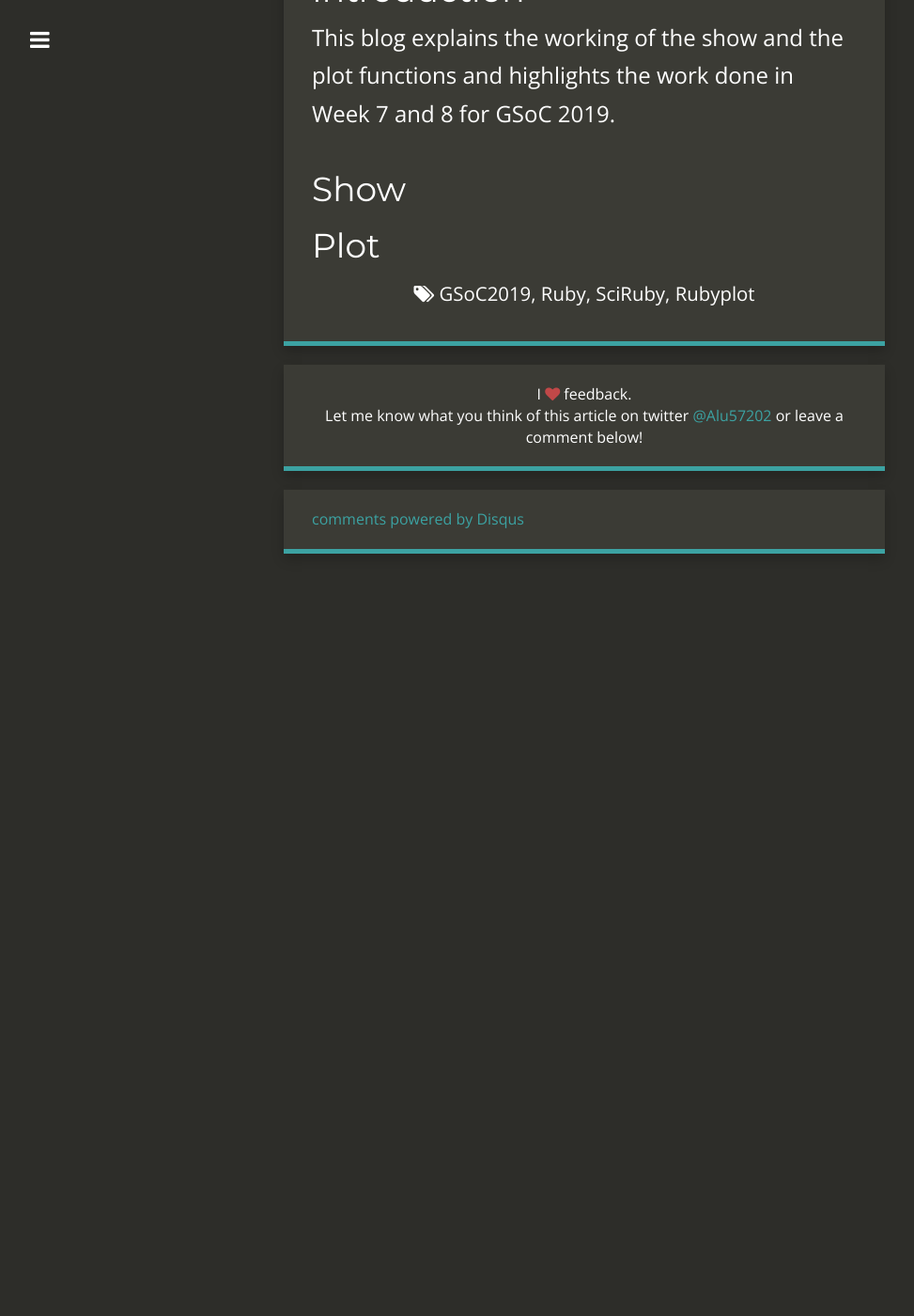
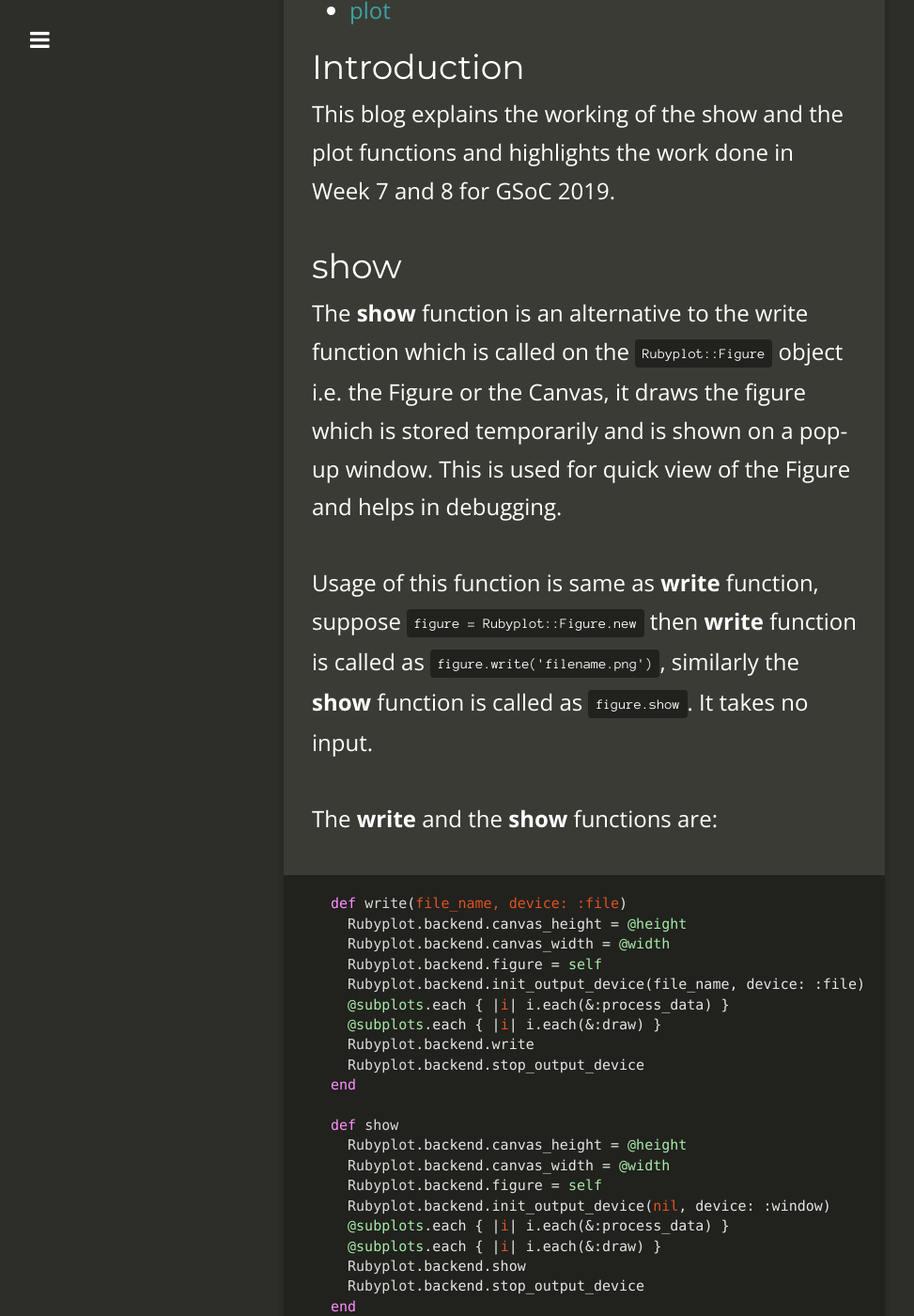
Before and after one commit to alishdipani/Old_Website, a Jekyll site: the page built from _posts/2019-07-26-The-show-and-the-plot-functions.md, in a window 1280 px wide and 1400 px high, scrolled down 635 px. Shown: the whole window at 94% size, without its empty margins (18-991 px from the left). Built offline with Jekyll 4.4.1, drawn with Linux system fonts in a browser that asks for light colours; nearby versions of some CDN libraries; comment, search, counter and statistics services are not loaded; before the commit the page ends 1265 px from its top, so only the background shows below that; some of the changed text lies outside the part shown.

Commit message:
Update 2019-07-26-The-show-and-the-plot-functions.md

````diff
--- a/_posts/2019-07-26-The-show-and-the-plot-functions.md
+++ b/_posts/2019-07-26-The-show-and-the-plot-functions.md
@@ -18,6 +18,42 @@ tags:
 # Introduction
 This blog explains the working of the show and the plot functions and highlights the work done in Week 7 and 8 for GSoC 2019.
 
-# Show
+# show
+The **show** function is an alternative to the write function which is called on the `Rubyplot::Figure` object i.e. the Figure or the Canvas, it draws the figure which is stored temporarily and is shown on a pop-up window. This is used for quick view of the Figure and helps in debugging.
 
-# Plot
+Usage of this function is same as **write** function, suppose `figure = Rubyplot::Figure.new` then **write** function is called as `figure.write('filename.png')`, similarly the **show** function is called as `figure.show`. It takes no input.
+
+The **write** and the **show** functions are:
+```ruby
+def write(file_name, device: :file)
+  Rubyplot.backend.canvas_height = @height
+  Rubyplot.backend.canvas_width = @width
+  Rubyplot.backend.figure = self
+  Rubyplot.backend.init_output_device(file_name, device: :file)
+  @subplots.each { |i| i.each(&:process_data) }
+  @subplots.each { |i| i.each(&:draw) }
+  Rubyplot.backend.write
+  Rubyplot.backend.stop_output_device
+end
+
+def show
+  Rubyplot.backend.canvas_height = @height
+  Rubyplot.backend.canvas_width = @width
+  Rubyplot.backend.figure = self
+  Rubyplot.backend.init_output_device(nil, device: :window)
+  @subplots.each { |i| i.each(&:process_data) }
+  @subplots.each { |i| i.each(&:draw) }
+  Rubyplot.backend.show
+  Rubyplot.backend.stop_output_device
+end
+```
+The only difference between both the functions is that the initialization is done differently i.e. **init_output_device** backend function, for **show** function there is no file name and hence `nil` is given and the device is `:window`, for the **write** function the device is `:file`. The main difference is that backend functions called are different.
+## Device
+The `device` argument and backend variable(`output_device`) represent the device on which the Figure is to be drawn. The types are:
+1. `:window` which represents a pop-up window on which the Figure will be shown for the **show** function.
+2. `:file` which represents a file on which the Figure will be saved for the **write** function.
+
+## Backend functions
+
+
+# plot
````
